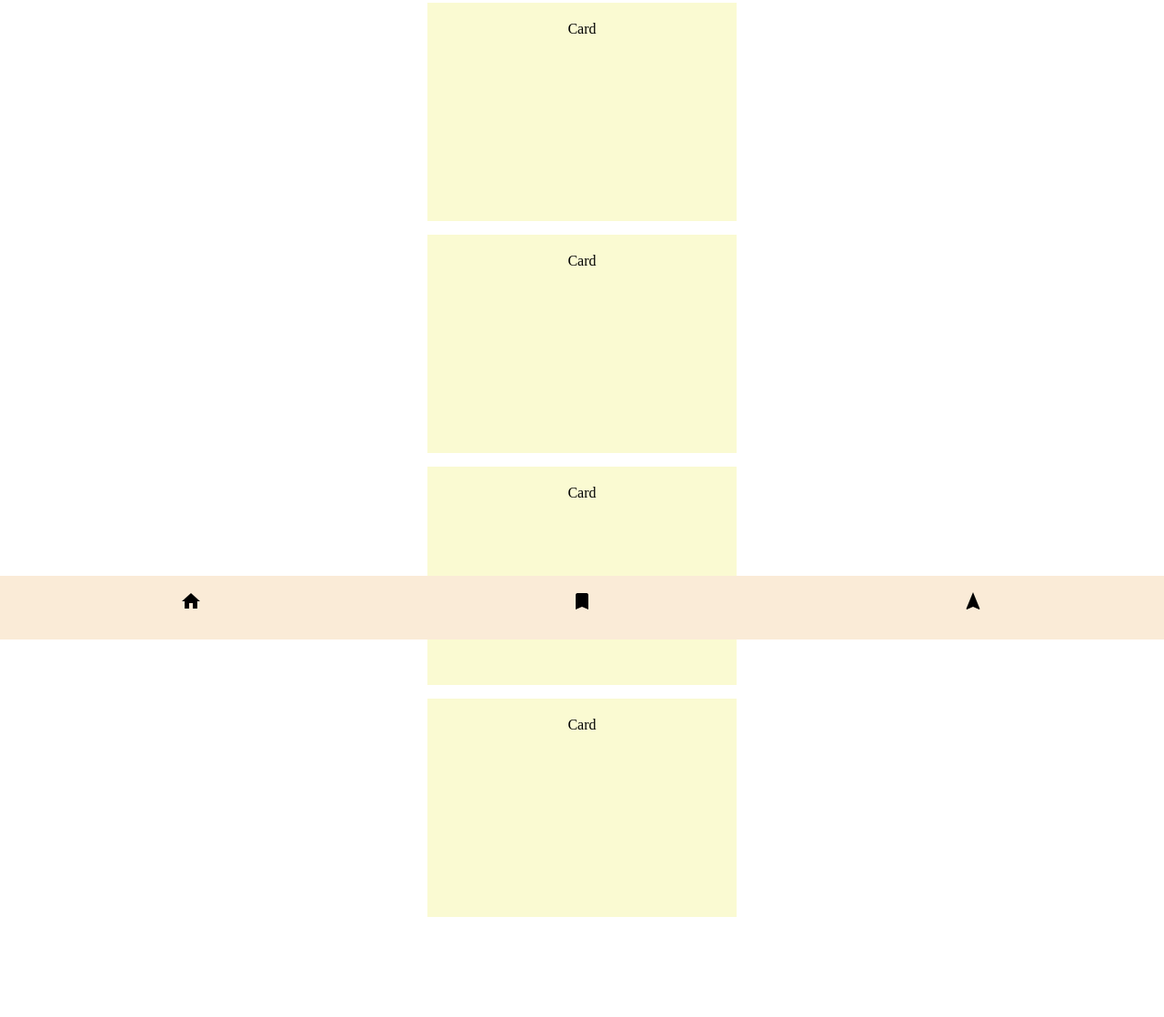
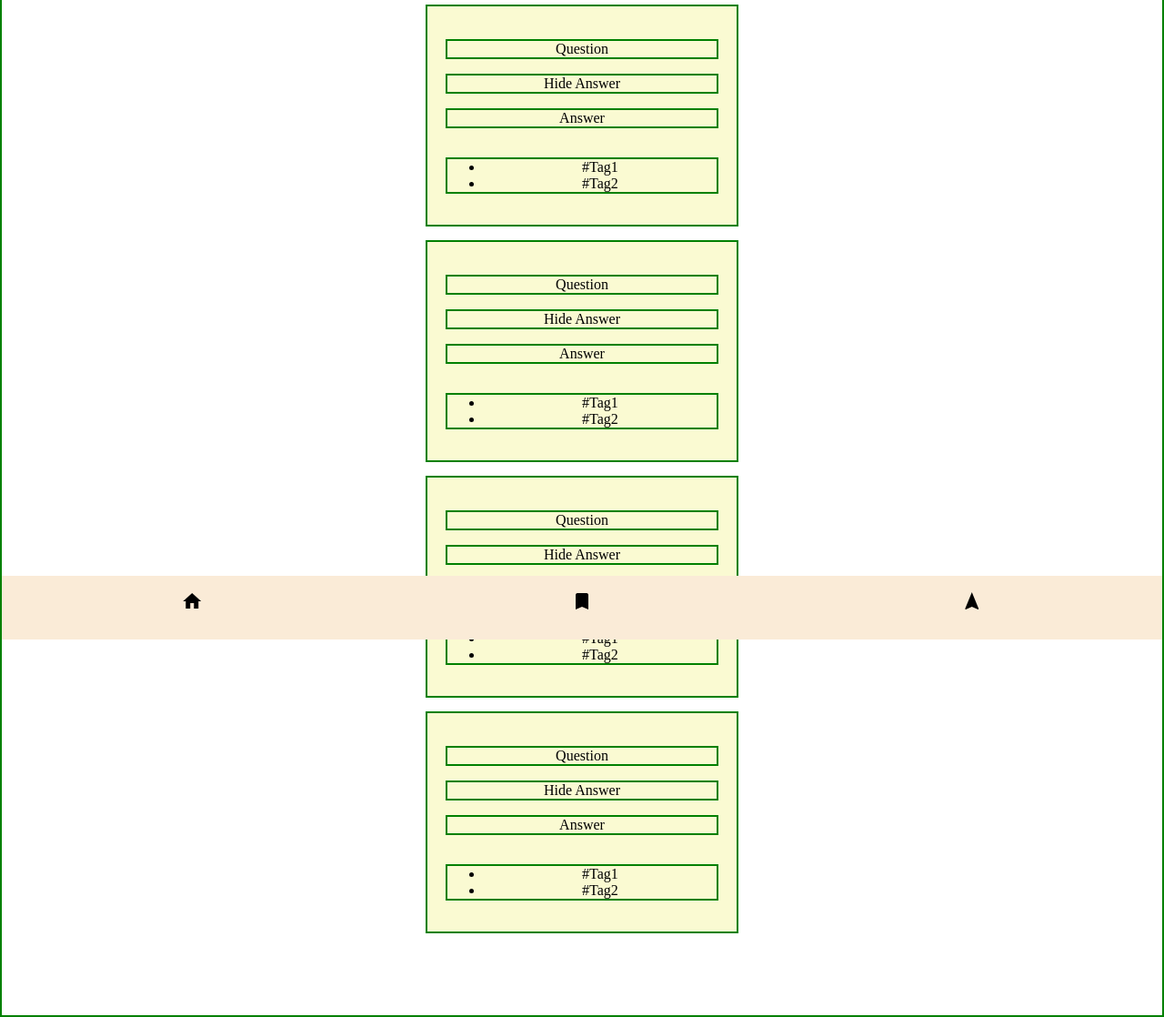
Before and after one commit to StephMode/quiz-app, a plain HTML site: page index.html in a window 1280 px wide. Shown: the part 97-1215 px from the top of the page at 91% size. Drawn offline with Linux system fonts and the light colour scheme.

Commit message:
Set up basic structure of question-cards

```diff
--- a/index.html
+++ b/index.html
@@ -17,10 +17,42 @@
         <h1 id="title">Quiz App</h1>
       </header>
       <section class="card-area">
-        <div class="card">Card</div>
-        <div class="card">Card</div>
-        <div class="card">Card</div>
-        <div class="card">Card</div>
+        <div class="card">
+          <p class="card-question">Question</p>
+          <div class="card-button">Hide Answer</div>
+          <p class="card-answer">Answer</p>
+          <ul class="card-tags">
+            <li>#Tag1</li>
+            <li>#Tag2</li>
+          </ul>
+        </div>
+        <div class="card">
+          <p class="card-question">Question</p>
+          <div class="card-button">Hide Answer</div>
+          <p class="card-answer">Answer</p>
+          <ul class="card-tags">
+            <li>#Tag1</li>
+            <li>#Tag2</li>
+          </ul>
+        </div>
+        <div class="card">
+          <p class="card-question">Question</p>
+          <div class="card-button">Hide Answer</div>
+          <p class="card-answer">Answer</p>
+          <ul class="card-tags">
+            <li>#Tag1</li>
+            <li>#Tag2</li>
+          </ul>
+        </div>
+        <div class="card">
+          <p class="card-question">Question</p>
+          <div class="card-button">Hide Answer</div>
+          <p class="card-answer">Answer</p>
+          <ul class="card-tags">
+            <li>#Tag1</li>
+            <li>#Tag2</li>
+          </ul>
+        </div>
       </section>
       <footer>
         <ul class="nav-bar">
--- a/styles/styles.css
+++ b/styles/styles.css
@@ -52,6 +52,16 @@ header {
   text-align: center;
   padding: 20px;
   background-color: lightgoldenrodyellow;
+
+  /* flexbox within cards */
+  display: flex;
+  flex-direction: column;
+}
+
+.card p,
+div,
+.card-tags {
+  border: 2px solid green;
 }
 
 footer {
```
